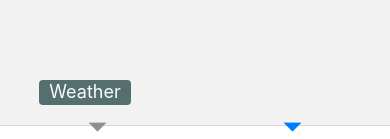
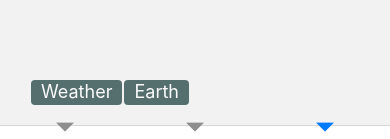
Before and after one commit to ryuken73/cctv_map_rn, a React Native app: screen / in a window 390 px wide. Shown: the part 718-857 px from the top of the page. Built offline with nearby package versions, Linux system fonts and the light colour scheme.

Commit message:
update: add webpage earthnull

```diff
--- a/App.js
+++ b/App.js
@@ -80,6 +80,14 @@ const styles = StyleSheet.create({
 const Weather = ({navigation, route}) => {
   return <WebViewCommon
             source={{uri: 'https://www.weather.go.kr/wgis-nuri/html/map.html'}}
+            navigation={navigation}
+            route={route}
+          >
+          </WebViewCommon>
+}
+const Earth = ({navigation, route}) => {
+  return <WebViewCommon
+            source={{uri: 'https://earth.nullschool.net/ko/#current/wind/surface/level/orthographic=-232.88,37.51,2250'}}
             navigation={navigation}
             route={route}
           >
@@ -200,6 +208,12 @@ export default function App() {
             }}
             component={Weather}   />
           <Tab.Screen
+            name="Earth"
+            options={{
+              tabBarStyle: {height:0},
+            }}
+            component={Earth}   />
+          <Tab.Screen
             name="CCTV"
             options={{
               tabBarStyle: {height:0},
--- a/WebViewCommon.js
+++ b/WebViewCommon.js
@@ -3,18 +3,6 @@ import {View, StyleSheet, TouchableOpacity, Text} from 'react-native'
 import {WebView} from 'react-native-webview';
 
 const styles = StyleSheet.create({
-    leftAbsolutePanel: {
-      flex: 1,
-      alignItems: 'center',
-      position: 'absolute',
-      left: 20,
-      bottom: 10,
-      opacity: 1,
-      zIndex: 9999,
-      height: 'auto',
-      padding: 10,
-      width: 130
-    },
     drawToggleBtn:{
       paddingHorizontal: 10,
       paddingTop: 1,
@@ -22,16 +10,39 @@ const styles = StyleSheet.create({
       borderRadius: 4
     }
 });
+
+const dStyles = StyleSheet.create({
+    verticalTop: {
+        top: 10
+    },
+    vertialBottom: {
+        bottom: 10
+    },
+    leftAbsolutePanel: {
+      flex: 1,
+      position: 'absolute',
+      left: 20,
+      opacity: 1,
+      zIndex: 9999,
+      height: 'auto',
+      padding: 10,
+      width: 180
+    },
+})
+const pageNames =['CCTV', 'Weather', 'Earth'];
 const WebViewCommon = props => {
     const {source, navigation, route} = props;
-    const gotoPage = React.useCallback(() => {
-        if(route.name === 'CCTV'){
-            navigation.navigate('Weather');
-        } else {
-            navigation.navigate('CCTV');
+    const currentPage = route.name; // 'CCTV', 'Weahert' or 'Earth
+    const targetPages = React.useMemo(() => {
+        return pageNames.filter(pageName => pageName !== currentPage);
+    },[currentPage]);
+
+    const gotoPage = React.useCallback(pageName => {
+        return event => {
+            navigation.navigate(pageName);
         }
-    },[route, navigation])
-    const btnText = route.name === 'CCTV' ? 'Weather' : 'CCTV';
+    },[navigation])
+
     return (
         <>
             <WebView
@@ -39,13 +50,21 @@ const WebViewCommon = props => {
             >
             </WebView>
 
-            <View style={{...styles.leftAbsolutePanel, backgroundColor:'transparent', opacity:0.8}}>
-                <View style={{flex: 1}} >
-                <TouchableOpacity
-                    style={{...styles.drawToggleBtn, backgroundColor:'darkslategrey'}}
-                    onPress={gotoPage}                >
-                    <Text style={{fontSize:18, color:'white'}}>{btnText}</Text>
-                </TouchableOpacity>
+            <View
+             style={currentPage === 'Earth' ?
+                {...dStyles.leftAbsolutePanel, ...dStyles.verticalTop, backgroundColor:'transparent', opacity:0.8} :
+                {...dStyles.leftAbsolutePanel, ...dStyles.vertialBottom, backgroundColor:'transparent', opacity:0.8}
+             }
+            >
+                <View style={{flex: 1, flexDirection: 'row', alignItems: 'center', justifyContent: 'space-around'}} >
+                    {targetPages.map(pageName => (
+                        <TouchableOpacity
+                            style={{...styles.drawToggleBtn, backgroundColor:'darkslategrey'}}
+                            onPress={gotoPage(pageName)}
+                        >
+                            <Text style={{fontSize:18, color:'white'}}>{pageName}</Text>
+                        </TouchableOpacity>
+                    ))}
                 </View>
             </View>
         </>
--- a/app.json
+++ b/app.json
@@ -1,8 +1,8 @@
 {
   "expo": {
-    "name": "my-app",
-    "slug": "my-app",
-    "version": "1.0.0",
+    "name": "cctv-sbs",
+    "slug": "cctv-sbs",
+    "version": "1.0.1",
     "orientation": "landscape",
     "icon": "./assets/icon.png",
     "splash": {
@@ -20,7 +20,7 @@
       "supportsTablet": true
     },
     "android": {
-      "package": "kr.co.sbs.cctvmap",
+      "package": "kr.co.sbs.cctvsbs",
       "versionCode": 0,
       "adaptiveIcon": {
         "foregroundImage": "./assets/adaptive-icon.png",
```
